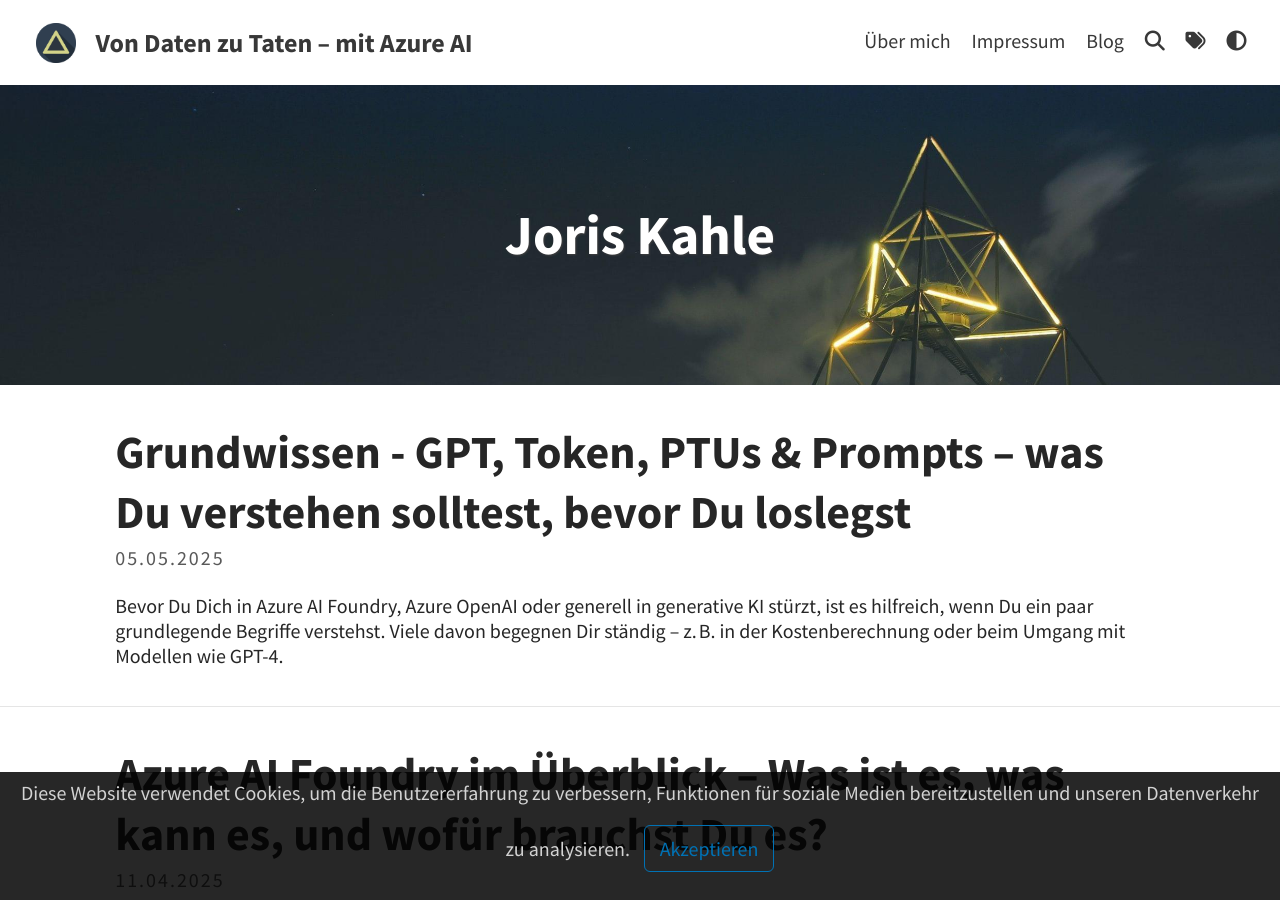
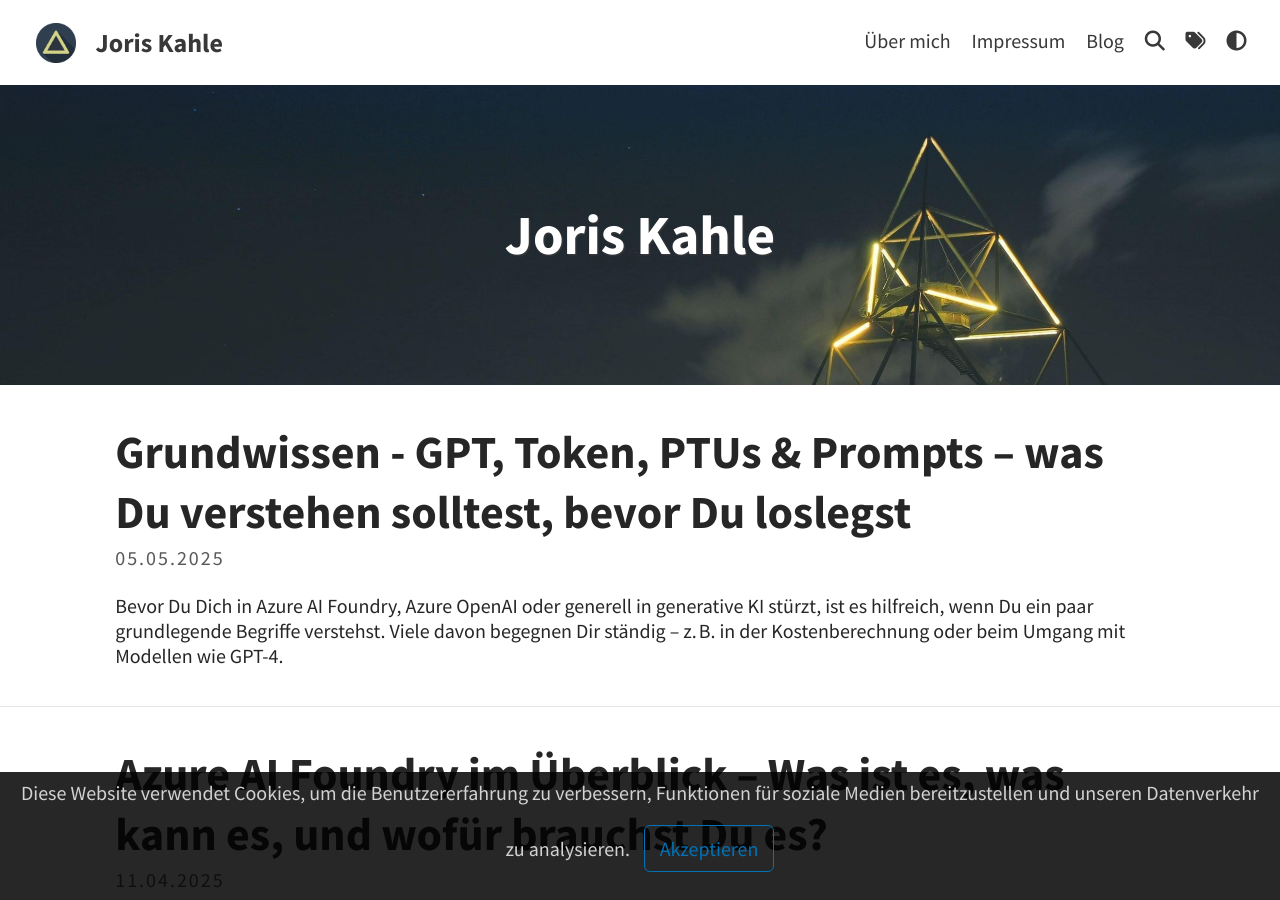
Before and after one commit to joriskahle007/joriskahle007.github.io, a Jekyll site: the page built from index.html, in a window 1280 px wide and 900 px high. Built offline with Jekyll 4.4.1, drawn with Linux system fonts in a browser that asks for light colours; a script that is not in the unit is left out; the list of posts is cut into pages by our own code.

Commit message:
Update _config.yml

```diff
--- a/_config.yml
+++ b/_config.yml
@@ -3,7 +3,7 @@ baseurl: ""
 url: "https://joriskahle007.github.io"
 
 # THEME-SPECIFIC CONFIGURATION
-title: Von Daten zu Taten – mit Azure AI                                   # site's title
+title: Joris Kahle                                   # site's title
 description: "JK | Azure AI Services"      # used by search engines
 avatar: assets/img/triangle.png                         # Empty for no avatar in navbar
 favicon: assets/favicon.ico                             # Icon displayed in the tab
```
